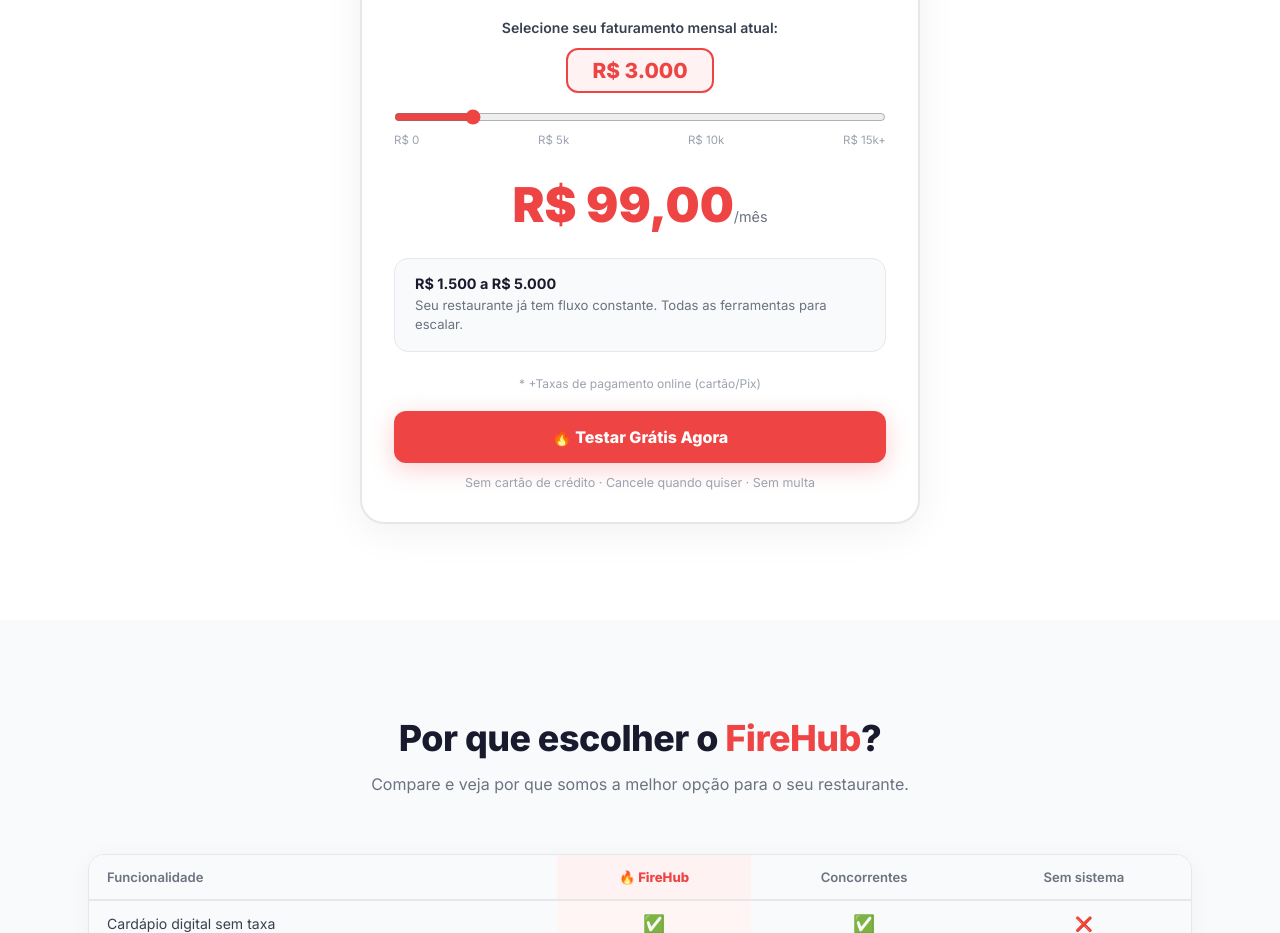
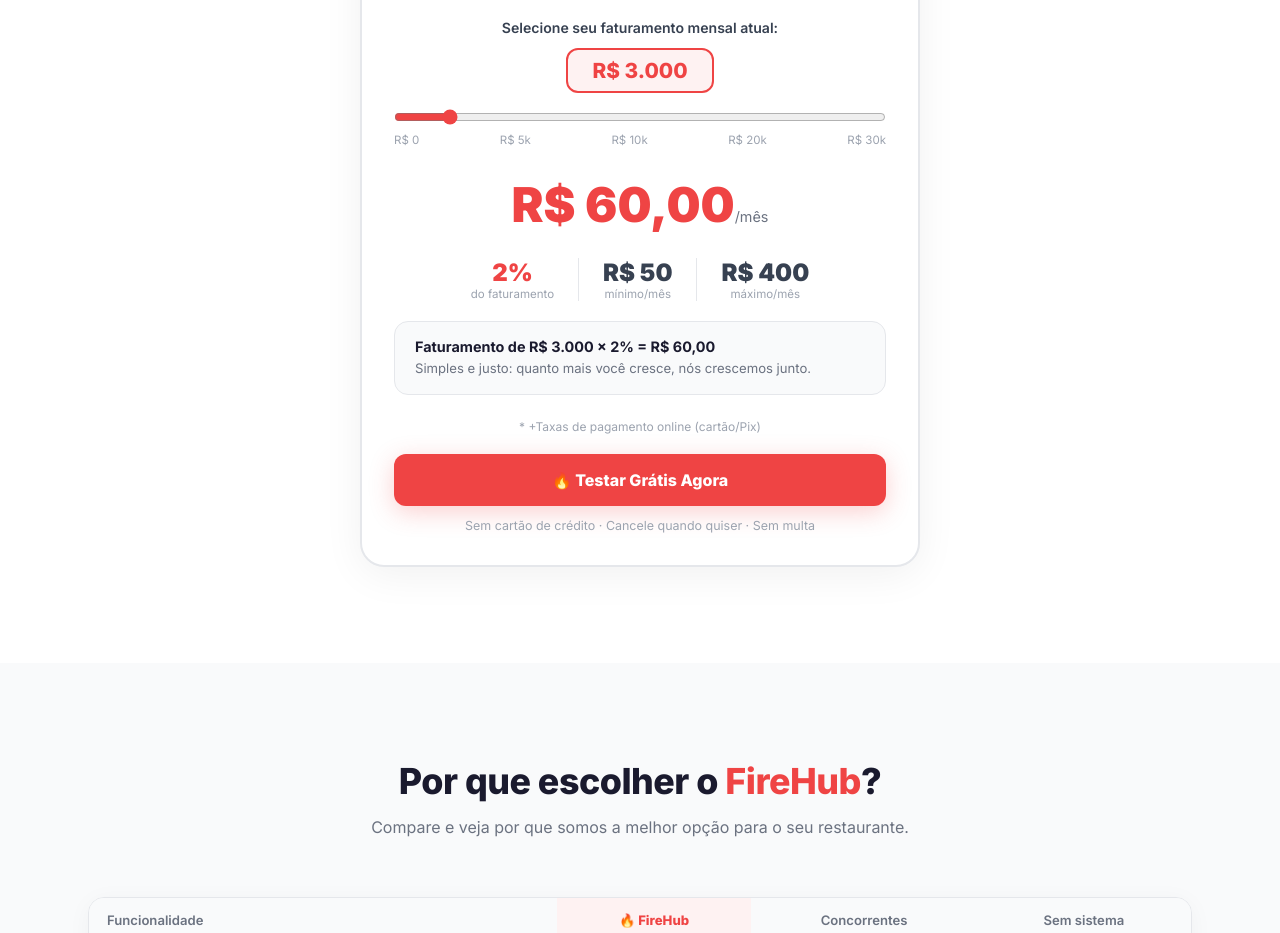
Before and after one commit to douglasmorett/firehub-site, a Next.js app: page / in a window 1280 px wide. Shown: the part 2520-3453 px from the top of the page. Built offline with nearby package versions, Linux system fonts and the light colour scheme.

Commit message:
feat: pricing 2% faturamento min R max R with dynamic slider

```diff
--- a/app/page.tsx
+++ b/app/page.tsx
@@ -54,19 +54,13 @@
   ["Integração iFood / Rappi", true, true, false],
 ];
 
-// Faixas de preço baseadas no faturamento
-const PRICING_TIERS = [
-  { maxRev: 1500, label: "R$ 0 a R$ 1.500", price: 59, desc: "Para negócios em crescimento, o valor mínimo para ter acesso a todas as funcionalidades." },
-  { maxRev: 5000, label: "R$ 1.500 a R$ 5.000", price: 99, desc: "Seu restaurante já tem fluxo constante. Todas as ferramentas para escalar." },
-  { maxRev: 10000, label: "R$ 5.000 a R$ 10.000", price: 149, desc: "Operação consolidada. Maximize seus resultados com automação completa." },
-  { maxRev: 15000, label: "R$ 10.000 a R$ 15.000", price: 199, desc: "Alto volume. Gestão avançada para manter o controle total." },
-  { maxRev: 99999, label: "R$ 15.000+", price: 249, desc: "Para os maiores. Suporte prioritário e todas as funcionalidades premium." },
-];
+// Preço = 2% do faturamento, mín R$50, máx R$400
+const calcPrice = (rev: number) => rev === 0 ? 0 : Math.max(50, Math.min(400, rev * 0.02));
 
 const FAQ = [
   { q: "Como funciona o teste grátis?", a: "15 dias completos sem cobrar nada. Sem cartão de crédito. Sem compromisso. Você tem acesso a todas as funcionalidades durante o período de teste." },
   { q: "E se eu não usar a plataforma?", a: "Se você não processar nenhuma venda pelo FireHub no mês, você não paga nada. Nosso modelo é justo: você só paga quando vende." },
-  { q: "Como funciona a cobrança?", a: "O valor mensal é calculado de acordo com o faturamento do seu restaurante no canal próprio. Quanto mais você cresce, nós crescemos junto. Sem taxa por pedido." },
+  { q: "Como funciona a cobrança?", a: "Cobramos apenas 2% do seu faturamento no canal próprio (cardápio digital + WhatsApp). Mínimo de R$ 50 e máximo de R$ 400 por mês. Sem taxa por pedido, sem surpresas." },
   { q: "Precisa instalar algum aplicativo?", a: "Não! O FireHub funciona 100% no navegador. Celular, tablet ou computador — em qualquer lugar, a qualquer momento." },
   { q: "Como é o suporte?", a: "Humano, via WhatsApp, 7 dias por semana — manhã, tarde e noite. Você nunca fica sem resposta." },
   { q: "Integra com iFood?", a: "Sim! Receba pedidos do iFood direto no painel, junto com cardápio digital e WhatsApp." },
@@ -84,7 +78,7 @@
     return () => window.removeEventListener("scroll", fn);
   }, []);
 
-  const currentTier = PRICING_TIERS.find(t => sliderValue <= t.maxRev) || PRICING_TIERS[PRICING_TIERS.length - 1];
+  const calculatedPrice = calcPrice(sliderValue);
 
   const Check = () => <span style={{color:"#16A34A",fontSize:"1.1rem"}}>✅</span>;
   const Cross = () => <span style={{color:"#EF4444"}}>❌</span>;
@@ -214,27 +208,45 @@
                 <input
                   type="range"
                   min={0}
-                  max={20000}
+                  max={30000}
                   step={500}
                   value={sliderValue}
                   onChange={(e) => setSliderValue(Number(e.target.value))}
                   style={{width:"100%",accentColor:"#EF4444",cursor:"pointer"}}
                 />
                 <div style={{display:"flex",justifyContent:"space-between",fontSize:".72rem",color:"#9CA3AF",marginTop:4}}>
-                  <span>R$ 0</span><span>R$ 5k</span><span>R$ 10k</span><span>R$ 15k+</span>
+                  <span>R$ 0</span><span>R$ 5k</span><span>R$ 10k</span><span>R$ 20k</span><span>R$ 30k</span>
                 </div>
               </div>
 
               {/* Preço calculado */}
               <div className="pricing-price">
-                <span className="amount" style={{color:"#EF4444"}}>R$ {sliderValue === 0 ? "0" : currentTier.price.toFixed(2).replace(".",",")}</span>
+                <span className="amount" style={{color:"#EF4444"}}>R$ {calculatedPrice.toFixed(2).replace(".",",")}</span>
                 <span className="period">/mês</span>
+              </div>
+
+              {/* Percentual info */}
+              <div style={{display:"flex",justifyContent:"center",gap:24,marginBottom:20}}>
+                <div style={{textAlign:"center"}}>
+                  <p style={{fontSize:"1.5rem",fontWeight:900,color:"#EF4444"}}>2%</p>
+                  <p style={{fontSize:".72rem",color:"#9CA3AF"}}>do faturamento</p>
+                </div>
+                <div style={{width:1,background:"#E5E7EB"}} />
+                <div style={{textAlign:"center"}}>
+                  <p style={{fontSize:"1.5rem",fontWeight:900,color:"#374151"}}>R$ 50</p>
+                  <p style={{fontSize:".72rem",color:"#9CA3AF"}}>mínimo/mês</p>
+                </div>
+                <div style={{width:1,background:"#E5E7EB"}} />
+                <div style={{textAlign:"center"}}>
+                  <p style={{fontSize:"1.5rem",fontWeight:900,color:"#374151"}}>R$ 400</p>
+                  <p style={{fontSize:".72rem",color:"#9CA3AF"}}>máximo/mês</p>
+                </div>
               </div>
 
               {/* Faixa info */}
               <div style={{background:"#F9FAFB",border:"1px solid #E5E7EB",borderRadius:14,padding:"16px 20px",marginBottom:24}}>
-                <p style={{fontWeight:700,fontSize:".9rem",marginBottom:4}}>{sliderValue === 0 ? "Faturou R$ 0? Não paga nada." : currentTier.label}</p>
-                <p style={{fontSize:".82rem",color:"#6B7280",lineHeight:1.5}}>{sliderValue === 0 ? "Se você não processar vendas pelo FireHub no mês, não cobramos nada. Você só paga quando vende." : currentTier.desc}</p>
+                <p style={{fontWeight:700,fontSize:".9rem",marginBottom:4}}>{sliderValue === 0 ? "Faturou R$ 0? Não paga nada." : `Faturamento de R$ ${sliderValue.toLocaleString("pt-BR")} × 2% = R$ ${(sliderValue * 0.02).toFixed(2).replace(".",",")}`}</p>
+                <p style={{fontSize:".82rem",color:"#6B7280",lineHeight:1.5}}>{sliderValue === 0 ? "Se você não processar vendas pelo FireHub no mês, não cobramos nada. Você só paga quando vende." : calculatedPrice <= 50 ? "Valor mínimo de R$ 50,00 para ter acesso a todas as funcionalidades." : calculatedPrice >= 400 ? "Valor máximo de R$ 400,00 por mês. Acima de R$ 20k de faturamento, você não paga mais." : "Simples e justo: quanto mais você cresce, nós crescemos junto."}</p>
               </div>
 
               <p style={{fontSize:".75rem",color:"#9CA3AF",marginBottom:20,textAlign:"center"}}>* +Taxas de pagamento online (cartão/Pix)</p>
```
